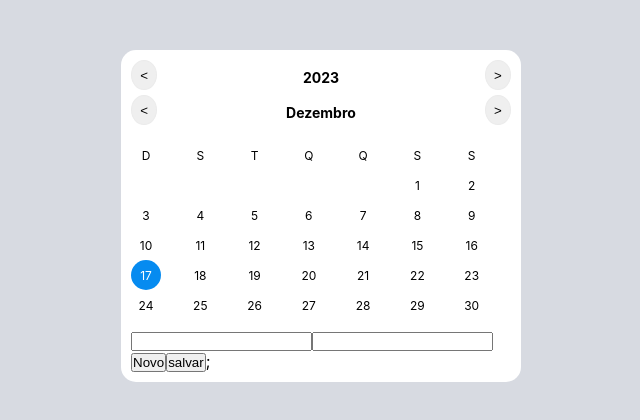
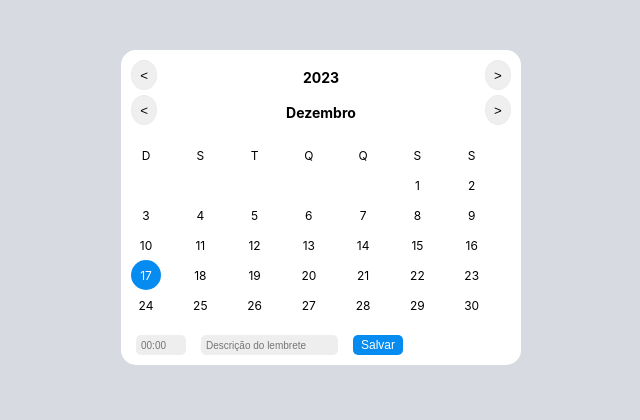
Before and after one commit to SchubertAraujo/Calendario, a React (Create React App) app: page / in a window 1280 px wide. Shown: the top 420 px of the page, without its empty margins (319-959 px from the left). Built offline with nearby package versions, Linux system fonts and the light colour scheme.

Commit message:
Ajustes e Novas Features
Ajustado as condições de alteração de estados nos componentes em geral, "calendar", "inputs", "events" de que mostre corretamente os eventos nas datas corretas e suas inclusões

```diff
--- a/package.json
+++ b/package.json
@@ -10,6 +10,7 @@
     "prop-types": "^15.8.1",
     "react": "^18.2.0",
     "react-dom": "^18.2.0",
+    "react-input-mask": "^2.0.4",
     "react-scripts": "5.0.1",
     "web-vitals": "^2.1.4"
   },
--- a/src/components/Calendar/Calendar.jsx
+++ b/src/components/Calendar/Calendar.jsx
@@ -9,6 +9,8 @@ export const Calendar = () => {
     contextState: { currentMonth, currentYear },
     setContextState,
   } = context;
+  // eslint-disable-next-line no-console
+
   const [clickedElement, setClickedElement] = useState('');
   const day = new Date().getDate();
   const month = new Date().getMonth();
@@ -22,13 +24,15 @@ export const Calendar = () => {
 
   useEffect(() => {
     setClickedElement('');
-  }, [currentMonth, currentMonth]);
+  }, [currentYear, currentMonth]);
 
-  const handleSelectDay = (index, selectedDay) => {
+  // eslint-disable-next-line react-hooks/exhaustive-deps
+  const handleSelectDay = (index, selectDay) => {
     setClickedElement(index);
-    setContextState((state) => ({ ...state, currentDay: selectedDay }));
+    setContextState((state) => ({ ...state, currentDay: selectDay }));
   };
 
+  // eslint-disable-next-line react-hooks/exhaustive-deps
   const renderMonthDays = () => {
     let daysEmpty = 0;
     const elements = [];
@@ -82,6 +86,11 @@ export const Calendar = () => {
     }
     return elements;
   };
+
+  useEffect(() => {
+    renderMonthDays();
+  });
+
   return (
     <div className="calendar">
       {rendeWeekDayName()}
--- /dev/null
+++ b/src/components/EventsRender/style.css
@@ -0,0 +1,24 @@
+.events {
+  display: flex;
+  margin: 15px 5px;
+  align-items: center;
+  width: 100%;
+  justify-content: space-between;
+}
+.events p {
+  font-size: 12px;
+}
+
+.delete-style {
+  border: none;
+  border-radius: 5px;
+  height: 20px;
+  width: 20px;
+  background-color: var(--red-color);
+  color: white;
+  margin: 0px 10px;
+}
+
+.delete-style:hover {
+  background-color: var(--light-red-color);
+}
--- a/src/components/Home/Home.jsx
+++ b/src/components/Home/Home.jsx
@@ -3,7 +3,7 @@ import { useState } from 'react';
 import './index.css';
 import { MonthYearContext } from '../../context';
 import { globalState } from '../../context/globalContext';
-import { Inputs } from '../Inputs/index2';
+import { Inputs } from '../Inputs';
 import { Calendar } from '../Calendar/Calendar';
 import { MonthAndYear } from '../MonthAndYear';
 
--- a/src/components/Inputs/index.jsx
+++ b/src/components/Inputs/index.jsx
@@ -1,28 +1,77 @@
+/* eslint-disable react-hooks/exhaustive-deps */
 /* eslint-disable no-console */
-import { useContext, useEffect } from 'react';
+import InputMask from 'react-input-mask';
+import { useCallback, useContext, useEffect, useRef } from 'react';
 import { MonthYearContext } from '../../context';
+import { EventsRender } from '../EventsRender';
+import './style.css';
 
-/* eslint-disable react/button-has-type */
-export const Inputsss = () => {
+export const Inputs = () => {
+  const inputHourValueRef = useRef();
+  const inputDescValueRef = useRef();
+
   const context = useContext(MonthYearContext);
   const {
-    // eslint-disable-next-line no-unused-vars
     contextState: { hourValue },
     setContextState,
   } = context;
 
+  const getNextId = () => {
+    const nextId = localStorage.getItem('id');
+    return parseInt(nextId, 10) + 1;
+  };
+  const id = localStorage.getItem('id');
+  if (id === null) {
+    localStorage.setItem('id', 0);
+  }
+
+  const saveInStorage = useCallback(() => {
+    const nextId = getNextId();
+    if (hourValue !== '') {
+      localStorage.setItem(id, JSON.stringify(context.contextState));
+      localStorage.setItem('id', nextId);
+      setContextState((state) => ({ ...state, hourValue: '' }));
+    }
+  }, [hourValue]);
+
   useEffect(() => {
-    console.log('Valor atualizado:', hourValue);
-  }, [hourValue]);
-  const teste = () => {
-    console.log('Antes da atualização:', hourValue);
-    setContextState((state) => ({ ...state, hourValue: 23 }));
-    // eslint-disable-next-line no-console
-    console.log('Depois da atualização:', hourValue);
+    saveInStorage();
+  }, [hourValue, saveInStorage]);
+
+  const handleSaveEvent = () => {
+    setContextState((state) => ({
+      ...state,
+      hourValue: inputHourValueRef.current.value,
+    }));
+    setContextState((state) => ({
+      ...state,
+      decriptionValue: inputDescValueRef.current.value,
+    }));
+    saveInStorage();
   };
+
   return (
-    <button type="text" onClick={teste}>
-      salvar
-    </button>
+    <>
+      <div className="button-inputs">
+        <InputMask
+          mask="99:99"
+          maskChar="-"
+          placeholder="00:00"
+          className="input-style hour-input"
+          type="text"
+          ref={inputHourValueRef}
+        />
+        <input
+          className="input-style"
+          type="text"
+          ref={inputDescValueRef}
+          placeholder="Descrição do lembrete"
+        />
+        <button className="save-event" type="submit" onClick={handleSaveEvent}>
+          Salvar
+        </button>
+      </div>
+      <EventsRender states={{ context }} />
+    </>
   );
 };
--- a/src/components/Inputs/index2.jsx
+++ /dev/null
@@ -1,106 +0,0 @@
-/* eslint-disable no-unused-vars */
-/* eslint-disable no-console */
-import { useCallback, useContext, useEffect, useRef, useState } from 'react';
-import { MonthYearContext } from '../../context';
-import { EventsRender } from '../EventsRender';
-
-export const Inputs = () => {
-  const [inputHourValue, setHourInputValue] = useState('');
-  const [inputDescValue, setInputDescValue] = useState('');
-  const inputHourRef = useRef(null);
-  const inputDescRef = useRef(null);
-
-  const context = useContext(MonthYearContext);
-  const { contextState, setContextState } = context;
-
-  const id = localStorage.getItem('id');
-  if (id === null) {
-    localStorage.setItem('id', 0);
-  }
-
-  const getNextId = () => {
-    const nextId = localStorage.getItem('id');
-    return parseInt(nextId, 10) + 1;
-  };
-
-  // eslint-disable-next-line react-hooks/exhaustive-deps
-  const salva = () => {
-    const nextId = getNextId();
-    localStorage.setItem(id, JSON.stringify(contextState));
-    localStorage.setItem('id', nextId);
-  };
-
-  useEffect(() => {
-    salva();
-  }, [context, salva]);
-
-  // const handleHourBlur = () => {
-  //   // setContextState((state) => ({
-  //   //   ...state,
-  //   //   hourValue: 'hahahah',
-  //   // }));
-  //   // console.log(hourValue);
-  //   // console.log(currentMonth);
-  //   // console.log(context.contextState);
-  // };
-
-  const handleHourChange = (event) => {
-    setHourInputValue(event.target.value);
-  };
-
-  const handleDescriptionBlur = () => {
-    // setContextState(() => ({
-    //   descriptionValue: inputDescValue,
-    // }));
-  };
-  const handleDescriptionChange = (event) => {
-    setInputDescValue(event.target.value);
-  };
-
-  const handleSaveEvent = () => {
-    // if (inputHourRef.current) inputHourRef.current.blur();
-    if (inputDescRef.current) inputDescRef.current.blur();
-
-    setContextState(() => ({
-      ...context.contextState,
-      hourValue: inputHourValue,
-    }));
-    // setContextState(() => ({
-    //   hourValue: 'adasd',
-    // }));
-    // setContextState((state) => ({
-    //   ...state,
-    //   currentMonth: 2,
-    // }));
-    // console.log(hourValue);
-    // console.log(currentMonth);
-    // setContextState((state) => ({
-    //   ...state,
-    //   decriptionValue: inputDescValue,
-    // }));
-  };
-
-  return (
-    <div>
-      <input
-        type="text"
-        value={inputHourValue}
-        onChange={handleHourChange}
-        ref={inputHourRef}
-        // onBlur={handleHourBlur}
-      />
-      <input
-        type="text"
-        value={inputDescValue}
-        onChange={handleDescriptionChange}
-        ref={inputDescRef}
-        onBlur={handleDescriptionBlur}
-      />
-      <button type="submit">Novo</button>
-      <button type="submit" onClick={handleSaveEvent}>
-        salvar
-      </button>
-      <EventsRender />
-    </div>
-  );
-};
--- /dev/null
+++ b/src/components/Inputs/style.css
@@ -0,0 +1,38 @@
+.input-style {
+  margin-left: 5px;
+  padding-left: 5px;
+  border: none;
+  background-color: var(--light-gray-color);
+  border-radius: 5px;
+  font-size: 10px;
+  height: 20px;
+}
+
+input:focus {
+  outline: 2px solid var(--blue-color);
+}
+
+.button-inputs {
+  display: flex;
+  gap: 10px;
+  margin-top: 15px;
+}
+
+.hour-input {
+  width: 50px;
+}
+
+.save-event {
+  border: none;
+  border-radius: 5px;
+  height: 20px;
+  width: 50px;
+  font-size: 12px;
+  background-color: var(--blue-color);
+  color: white;
+  margin-left: 5px;
+}
+
+.save-event:hover{
+  background-color: var(--light-blue-color)
+}
--- a/src/components/MonthAndYear/index.jsx
+++ b/src/components/MonthAndYear/index.jsx
@@ -11,7 +11,7 @@ export const MonthAndYear = () => {
 
   useEffect(() => {
     setContextState(state);
-  });
+  }, [setContextState, state]);
 
   const monthName = [
     'Janeiro',
--- a/src/components/MonthAndYear/reducer.js
+++ b/src/components/MonthAndYear/reducer.js
@@ -1,5 +1,6 @@
 export const reducer = (state, action) => {
   if (action.type === 'previousMonth') {
+    // eslint-disable-next-line no-console
     if (state.currentMonth === 0) {
       return {
         ...state,
--- a/src/context/globalContext.js
+++ b/src/context/globalContext.js
@@ -3,6 +3,7 @@ export const globalState = {
   currentMonth: currentDate.getMonth(),
   currentYear: currentDate.getFullYear(),
   currentDay: currentDate.getDate(),
-  hourValue: null,
+  selectedDay: '',
+  hourValue: '',
   decriptionValue: '',
 };
--- a/src/index.css
+++ b/src/index.css
@@ -7,7 +7,13 @@
 :root {
   --blue-color: #068bf0;
   --gray-color: #d4d4d4;
+  --red-color: rgb(218, 112, 112);
+  --light-gray-color: #eeeeee;
+  --light-blue-color: #4fb3ff;
+  --light-red-color: rgb(252, 148, 148);
+
 }
+
 body {
   margin: 0;
   font-family: -apple-system, BlinkMacSystemFont, 'Segoe UI', 'Roboto', 'Oxygen',
```
Also changed, not shown: src/components/EventsRender/index.jsx (+25 -19 lines), 1 other file (tests, documents, lock files or other folders).
